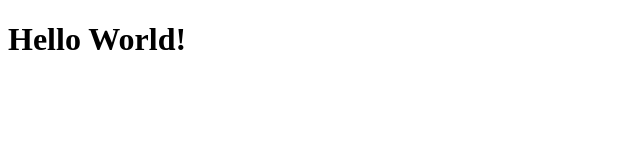
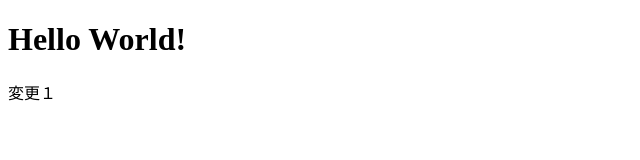
Before and after one commit to miyazakitomoya/tutorial, a plain HTML site: page index.html in a window 1280 px wide. Shown: the full height of the page, 0-640 px from the left. Drawn offline with Linux system fonts and the light colour scheme.

Commit message:
一回目のコミット

```diff
--- a/index.html
+++ b/index.html
@@ -6,5 +6,6 @@
 </head>
 <body>
 	<h1>Hello World!</h1>
+	<p>変更１</p>
 </body>
 </html>
```
